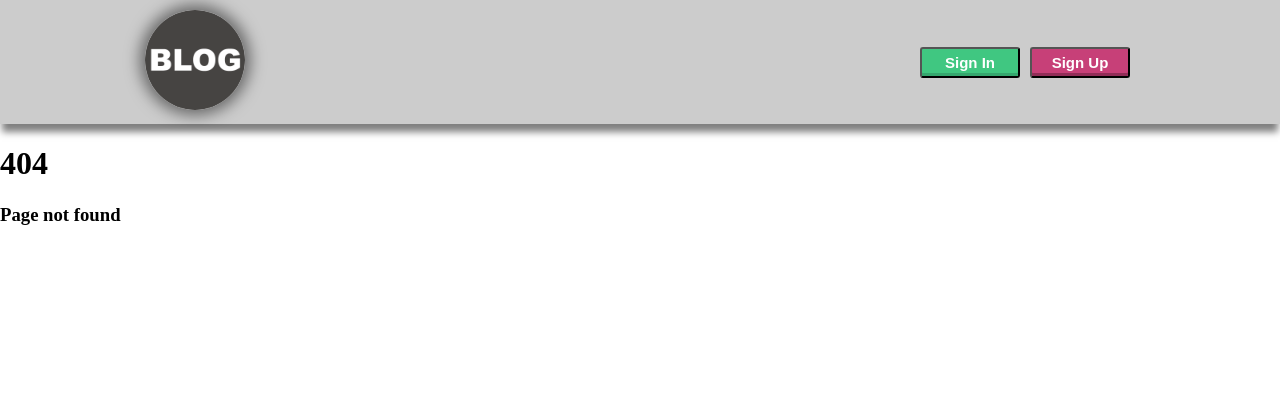
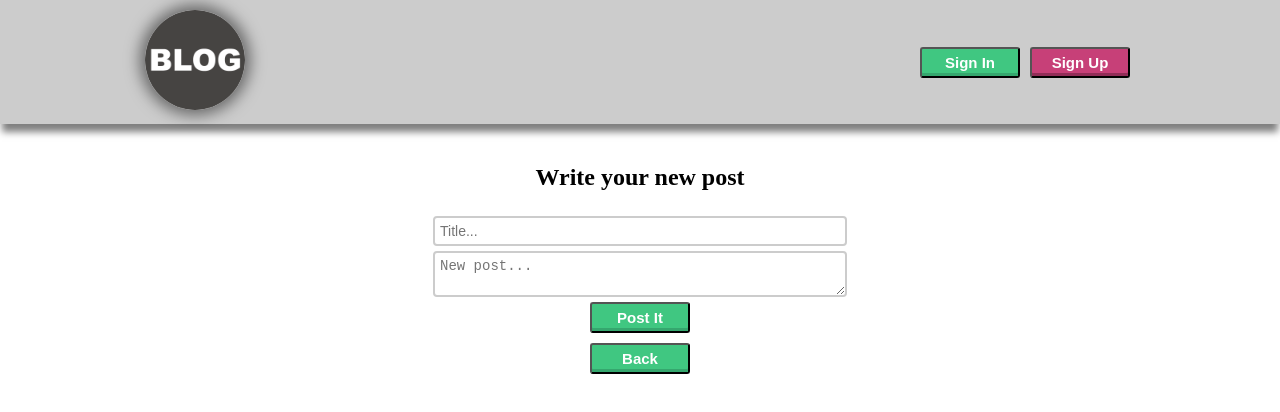
Before and after one commit to onotole-ololoev/redux_app, a React (Create React App) app: page /addpost in a window 1280 px wide. Before the commit this address led to /404. Shown: the top 412 px of the page. Built offline with nearby package versions, Linux system fonts and the light colour scheme.

Commit message:
addpost page created

```diff
--- a/src/components/input/input.css
+++ b/src/components/input/input.css
@@ -22,3 +22,7 @@
 .input-label {
     color: dimgray;
 }
+.input--addtitle {
+    min-width: 400px;
+
+}
--- /dev/null
+++ b/src/pages/add-post/add-post.css
@@ -0,0 +1,18 @@
+.add-post--form {
+    display: flex;
+    justify-content: center;
+    flex-direction: column;
+    align-items: center;
+}
+.add-post--area {
+    min-width: 400px;
+    padding: 5px;
+    font-size: 14px;
+    border: 2px solid #ccc;
+    border-radius: 4px;
+}
+.add-post--area:focus {
+    border-color: #66e973;
+    outline: 0;
+    box-shadow: inset 0 1px 1px rgb(0 0 0 / 8%), 0 0 8px rgb(102 175 233 / 60%);
+}
--- /dev/null
+++ b/src/pages/add-post/index.js
@@ -0,0 +1,29 @@
+import React from "react";
+import Button from "../../components/button";
+import Input from "../../components/input";
+import './add-post.css';
+import {useHistory} from "react-router-dom";
+
+
+
+
+
+
+const AddPost = () => {
+
+    const router = useHistory();
+
+    return (
+        <div className='page-wrapper'>
+            <form className='add-post--form'>
+                <h2>Write your new post</h2>
+                <Input label="" placeholder='Title...' variant='addtitle'/>
+                <textarea placeholder='New post...' className='add-post--area'></textarea>
+                <Button type='submit' label='Post It'/>
+            </form>
+            <Button type='submit' label='Back' onClick={() => router.goBack()}/>
+        </div>
+    );
+}
+
+export default AddPost;
--- a/src/pages/home/home.css
+++ b/src/pages/home/home.css
@@ -1,6 +1,6 @@
-.filter-box {
+.home-header {
     display: flex;
-    justify-content: center;
+    justify-content: space-around;
     align-items: center;
     margin-bottom: 20px;
 }
@@ -8,3 +8,6 @@
     max-width: 1200px;
     margin: 0 auto;
 }
+.home-header__search {
+    display: flex;
+}
--- a/src/pages/home/index.js
+++ b/src/pages/home/index.js
@@ -3,6 +3,7 @@ import './home.css';
 import PostList from "../../components/postList";
 import Button from "../../components/button";
 import Input from "../../components/input";
+import {useHistory} from "react-router-dom";
 
 
 
@@ -11,12 +12,18 @@ import Input from "../../components/input";
 
 const Home = () => {
 
+    const router = useHistory();
+
         return (
         <div className='wrapper'>
-            <div className='filter-box'>
-                <Input placeholder='Find...' variant='find' />
-                <Button variant='find' label='Find'/>
+            <div className='home-header'>
+                <div className='home-header__search'>
+                    <Input placeholder='Find...' variant='find' />
+                    <Button variant='find' label='Find'/>
+                </div>
+                <Button label='New post' onClick={() => router.push('/addpost')}/>
             </div>
+
             <PostList />
         </div>
     );
--- a/src/routes/index.js
+++ b/src/routes/index.js
@@ -4,6 +4,7 @@ import Error from "../pages/404/404";
 import Home from "../pages/home";
 import Post from "../pages/post";
 import ProfileEdit from "../pages/profile-edit";
+import AddPost from "../pages/add-post";
 
 const Routes = () => {
 
@@ -18,6 +19,9 @@ const Routes = () => {
             <Route path="/profileedit">
                 <ProfileEdit />
             </Route>
+            <Route path="/addpost">
+                <AddPost />
+            </Route>
             <Route path="/404">
                 <Error />
             </Route>
```
